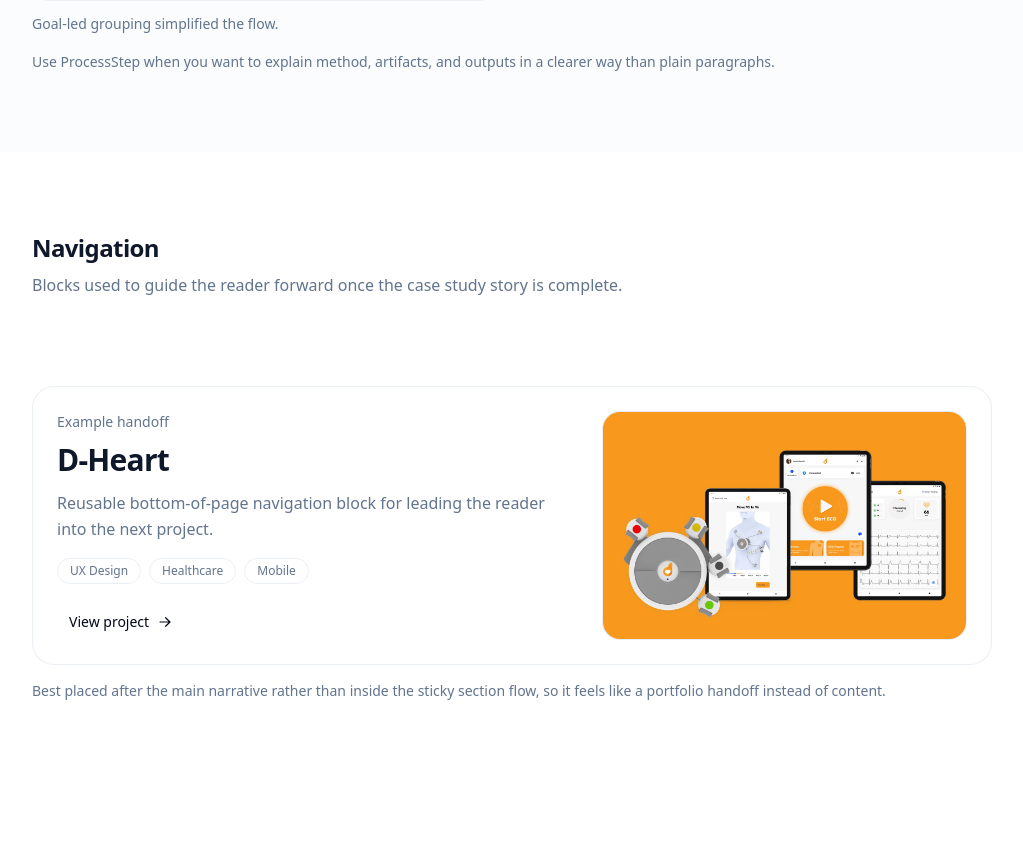
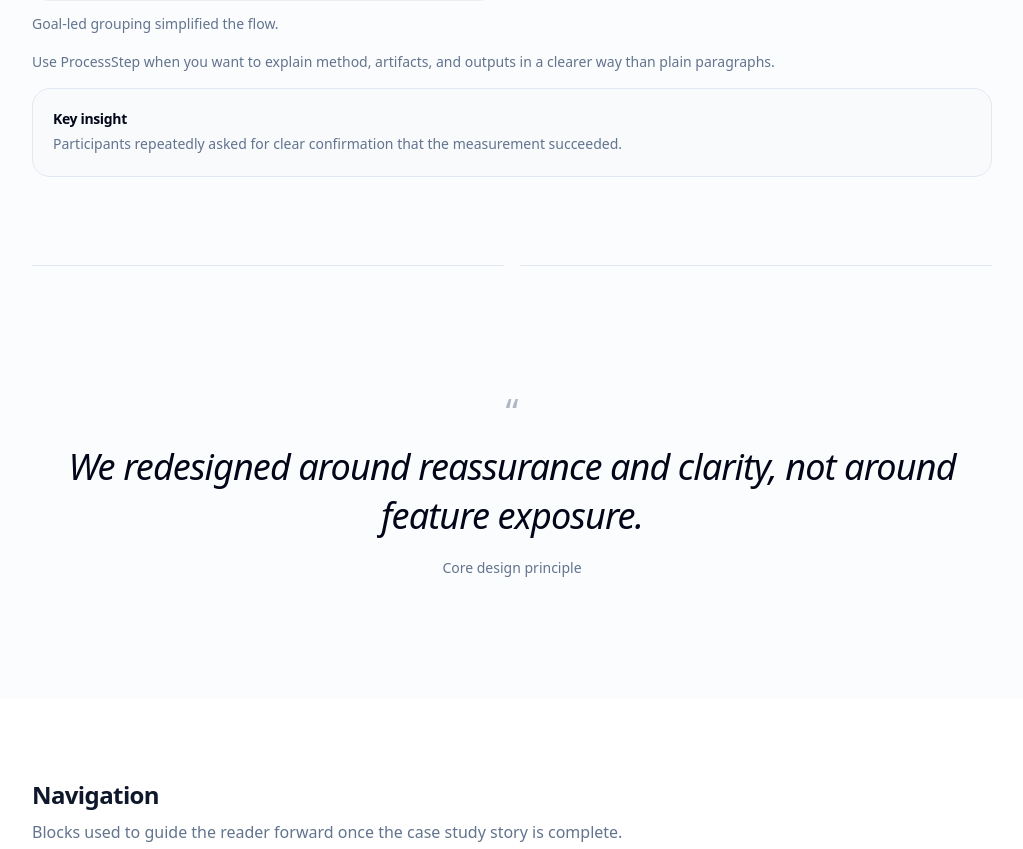
Before and after one commit to shkyb/shkyb.github.io, a React (Vite) app: page /projects/blocks in a window 1280 px wide. Shown: the part 7054-7903 px from the top of the page, without its empty margins (128-1151 px from the left). Before the commit the page ends 7835 px from the top, so only its background shows below. Built offline with nearby package versions, Linux system fonts and the light colour scheme.

Commit message:
blocks updated to use separator

```diff
--- a/src/pages/Projects/CaseStudyBlocksPage.jsx
+++ b/src/pages/Projects/CaseStudyBlocksPage.jsx
@@ -26,6 +26,8 @@ import { ProcessStep } from "@/components/case/blocks/ProcessStep"
 import { NextProject } from "@/components/case/blocks/NextProject"
 import { DocSection } from "@/components/case/docs/DocSection"
 import { UsageNote } from "@/components/case/docs/UsageNote"
+import { CaseSeparator } from "@/components/case/blocks/CaseSeparator"
+
 
 const groups = [
   { id: "framing", label: "Framing" },
@@ -403,6 +405,22 @@ export default function CaseStudyBlocksPage() {
               <UsageNote>
                 Use ProcessStep when you want to explain method, artifacts, and outputs in a clearer way than plain paragraphs.
               </UsageNote>
+
+
+              <div className="space-y-12">
+                <Callout title="Key insight">
+                  Participants repeatedly asked for clear confirmation that the measurement succeeded.
+                </Callout>
+
+                <CaseSeparator/>
+
+                <PullQuote
+                  quote="We redesigned around reassurance and clarity, not around feature exposure."
+                  role="Core design principle"
+                  align="center"
+                />
+              </div>
+
             </div>
           </div>
         </DocSection>
```
